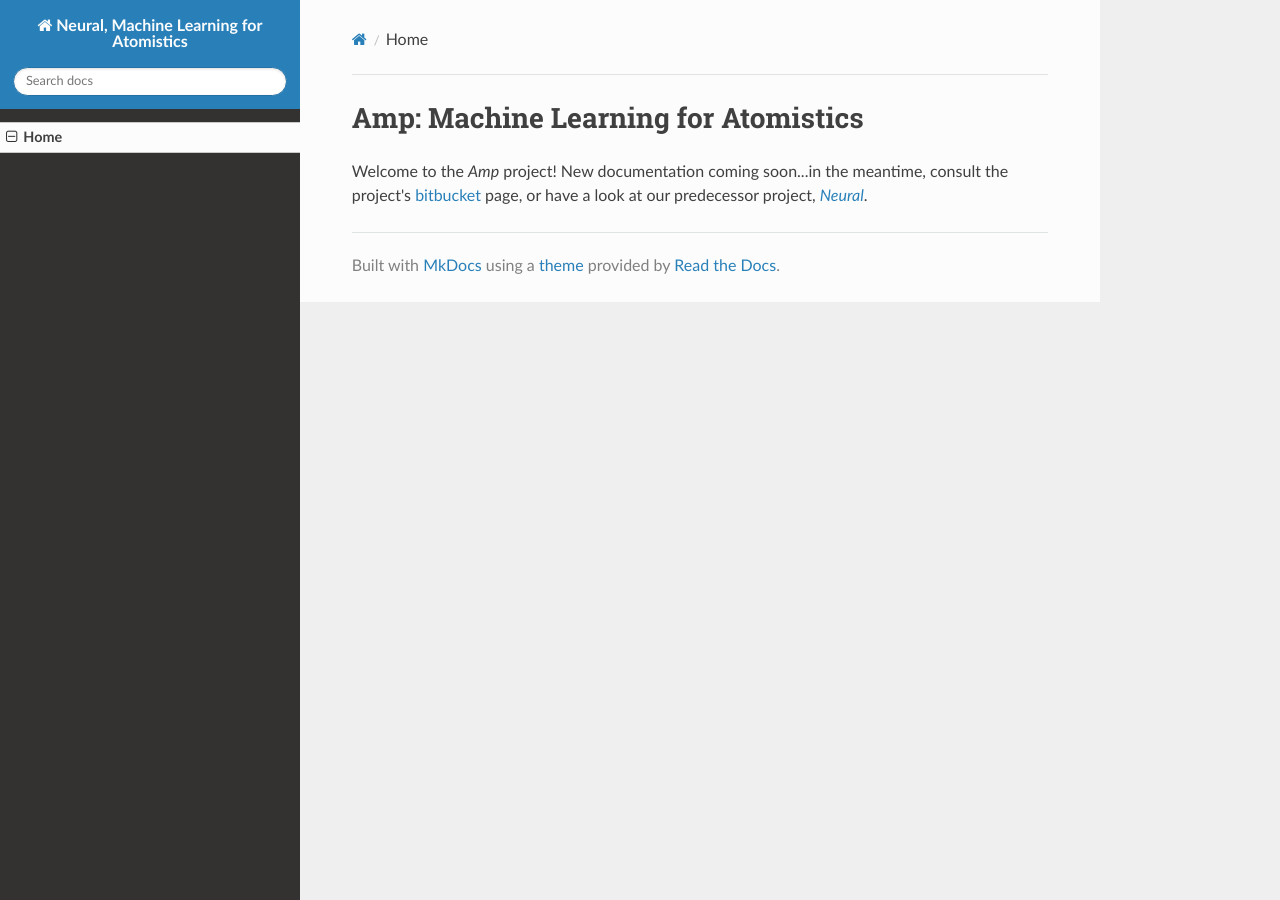
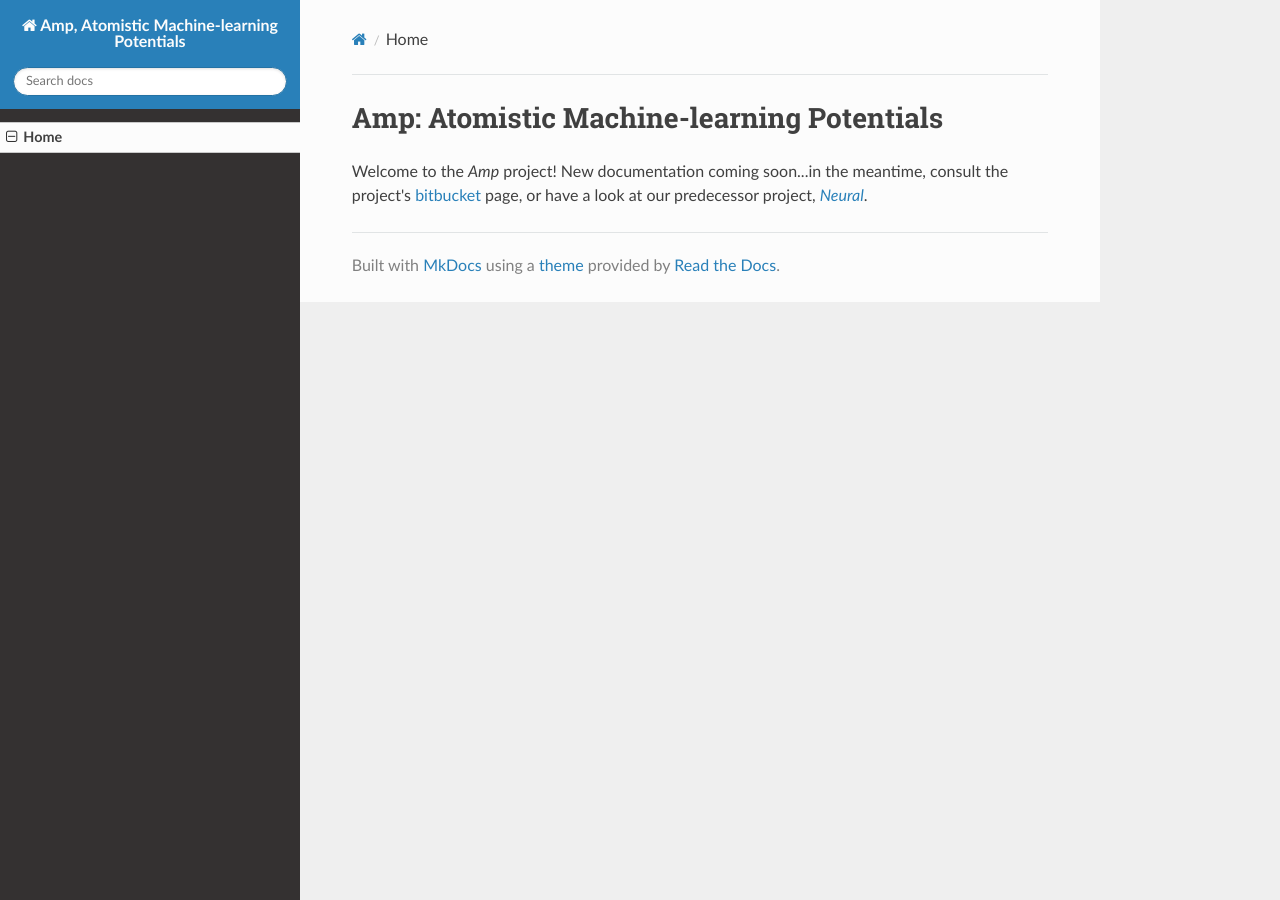
Before and after one commit to jboes/amp, an MkDocs documentation site: the page built from docs/index.md, in a window 1280 px wide. Built offline with MkDocs 1.6.1, drawn with Linux system fonts in a browser that asks for light colours; nearby versions of some CDN libraries; old or Windows-style settings are respelled for this version of MkDocs.

Commit message:
A couple of straggling Neural doc refs removed.

```diff
--- a/docs/index.md
+++ b/docs/index.md
@@ -1,3 +1,3 @@
-# Amp: Machine Learning for Atomistics
+# Amp: Atomistic Machine-learning Potentials
 
 Welcome to the *Amp* project! New documentation coming soon...in the meantime, consult the project's [bitbucket](https://bitbucket.org/andrewpeterson/amp) page, or have a look at our predecessor project, [*Neural*](http://machine-learning-for-atomistics.readthedocs.org/en/master/).
--- a/mkdocs.yml
+++ b/mkdocs.yml
@@ -1,4 +1,4 @@
-site_name: Neural, Machine Learning for Atomistics
+site_name: Amp, Atomistic Machine-learning Potentials
 pages:
 - [index.md, Home]
 theme: readthedocs
```
